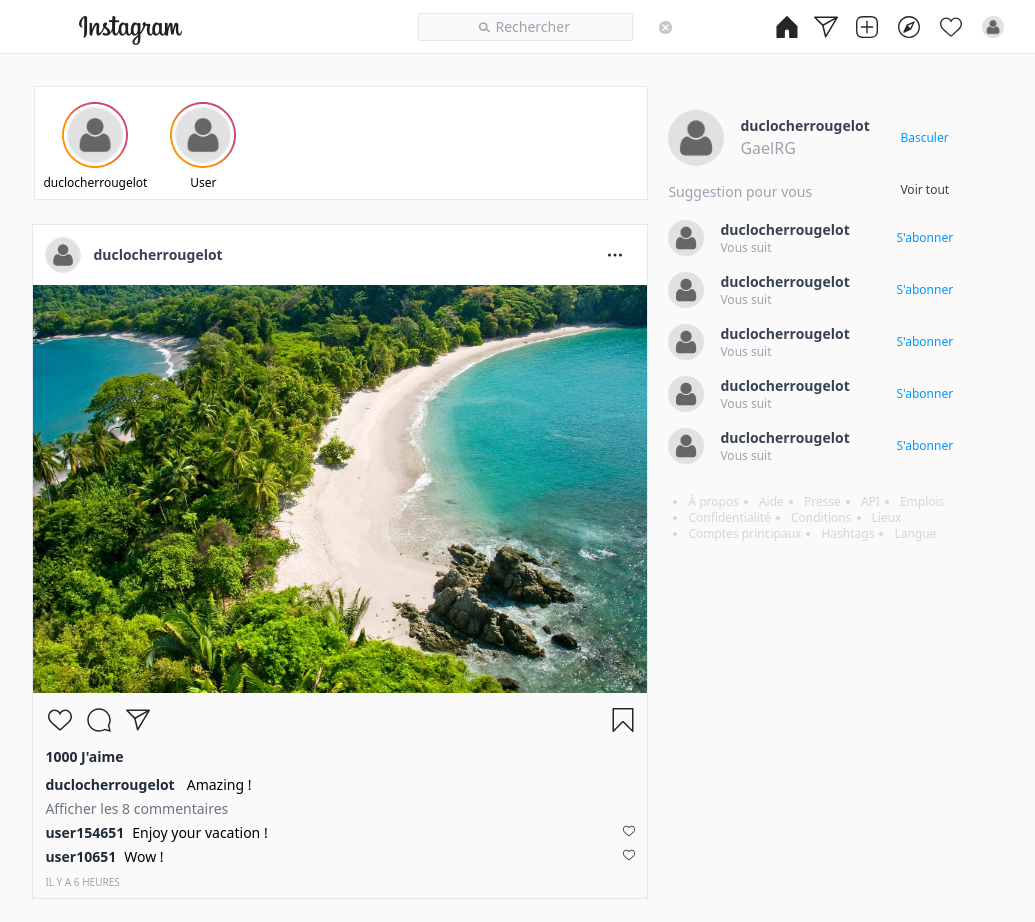
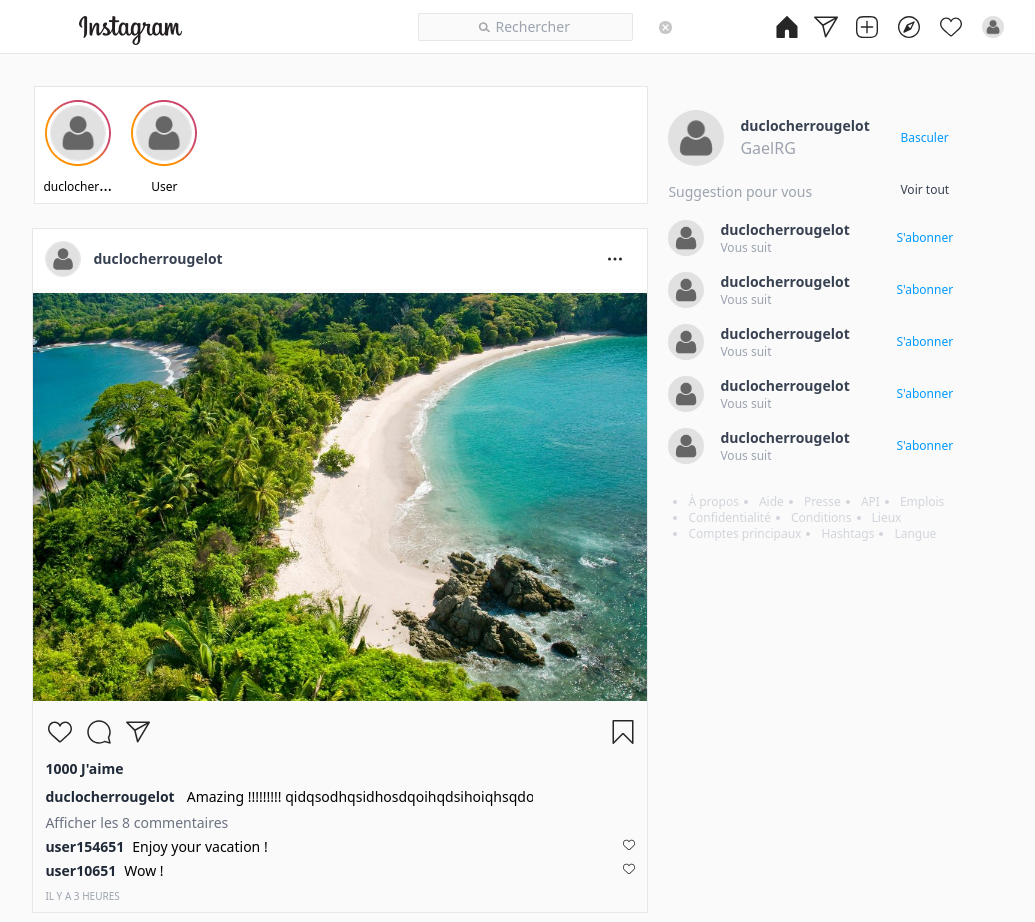
Before and after one commit to GaelDuclocherRougelot/insta-copycat, a Vue app in the folder my-copycat/: page / in a window 1280 px wide. Shown: the top 922 px of the page, without its empty margins (94-1129 px from the left). Built offline with nearby package versions, Linux system fonts and the light colour scheme.

Commit message:
little correction

```diff
--- a/my-copycat/src/components/Feed.vue
+++ b/my-copycat/src/components/Feed.vue
@@ -1,8 +1,9 @@
 <template>
   <div class="main-container flex w-full h-full">
     <div class="container-feed flex flex-col items-end">
+
       <div class="container-storys bg-white border border-border-primary mt-8">
-        <div class="storys flex overflow-hidden">
+        <div class="storys flex">
           <div @click="story.animation = true" v-for="(story, index) in storys" :key="index"
           class="story flex flex-col items-center cursor-pointer m-2">
             <div class="story-imgs flex flex-col items-center justify-center">
@@ -41,13 +42,15 @@
               <img src="../assets/svg/insta/svgexport-5.svg" alt="logo">
               <img src="../assets/svg/insta/svgexport-7.svg" alt="logo">
             </div>
-            <img class="mr-3 cursor-pointer" src="../assets/svg/insta/svgexport-9.svg" alt="logo">
+            <img id="fav" class="mr-3 cursor-pointer" src="../assets/svg/insta/svgexport-9.svg" alt="logo">
           </div>
           <span class="ml-3 text-sm font-semibold text-gray-800">{{publi.views}} J'aime</span>
-          <div class="publi-title mt-2 flex">
+
+          <div class="publi-desc mt-2">
             <span class="ml-3 text-sm font-semibold text-gray-800 hover:underline cursor-pointer">{{publi.username}}</span>
             <p class="ml-3 text-sm">{{publi.title}}</p>
           </div>
+
           <p v-if="publi.comments !== ''" class="ml-3 mt-1 text-sm text-gray-500 cursor-pointer">Afficher les {{publi.comments}} commentaires</p>
           <div class="comments flex items-center justify-between">
             <div class="flex items-center">
@@ -63,7 +66,7 @@
             </div>
               <img class="w-3 mr-3 cursor-pointer" src="../assets/svg/insta/svgexport-3.svg" alt="logo">
           </div>
-          <span class="time text-gray-400 my-2 ml-3">IL Y A 6 HEURES</span>
+          <span class="time text-gray-400 my-2 ml-3">IL Y A {{publi.time}} HEURES</span>
         </div>
       </div>
     </div>
@@ -140,20 +143,26 @@ export default {
         {
           username: 'duclocherrougelot',
           views: '1000',
-          title: 'Amazing !',
+          title: 'Amazing !!!!!!!!! qidqsodhqsidhosdqoihqdsihoiqhsqdohiqsdihohsqqsdsfdffsdf',
           comments: '8',
+          time: '3',
+          liked: false,
         },
         {
           username: 'duclocherrougelot',
           views: '1000',
           title: 'Amazing !',
           comments: '',
+          time: '6',
+          liked: false,
         },
         {
           username: 'duclocherrougelot',
           views: '1000',
           title: 'Amazing !',
           comments: '',
+          time: '12',
+          liked: false,
         },
       ],
     };
@@ -184,6 +193,15 @@ export default {
     width: 614px;
     min-width: 614px;
     background: #fff;
+  }
+
+  .publi-desc{
+    white-space: nowrap;
+    overflow: hidden;
+    padding-bottom: 10px;
+    text-overflow: ellipsis;
+    display: flex;
+    width: 500px;
   }
 
   .media {
@@ -240,8 +258,16 @@ export default {
     align-items: center;
     position: relative;
   }
+  .story{
+    width: 70px;
+    white-space: nowrap;
+    overflow: hidden;
+    text-overflow: ellipsis;
+    text-align: center;
+    display: block;
+  }
   .story-imgs {
-  width:80px;
+  width:70px;
   height:80px;
   overflow:hidden;
   }
```
